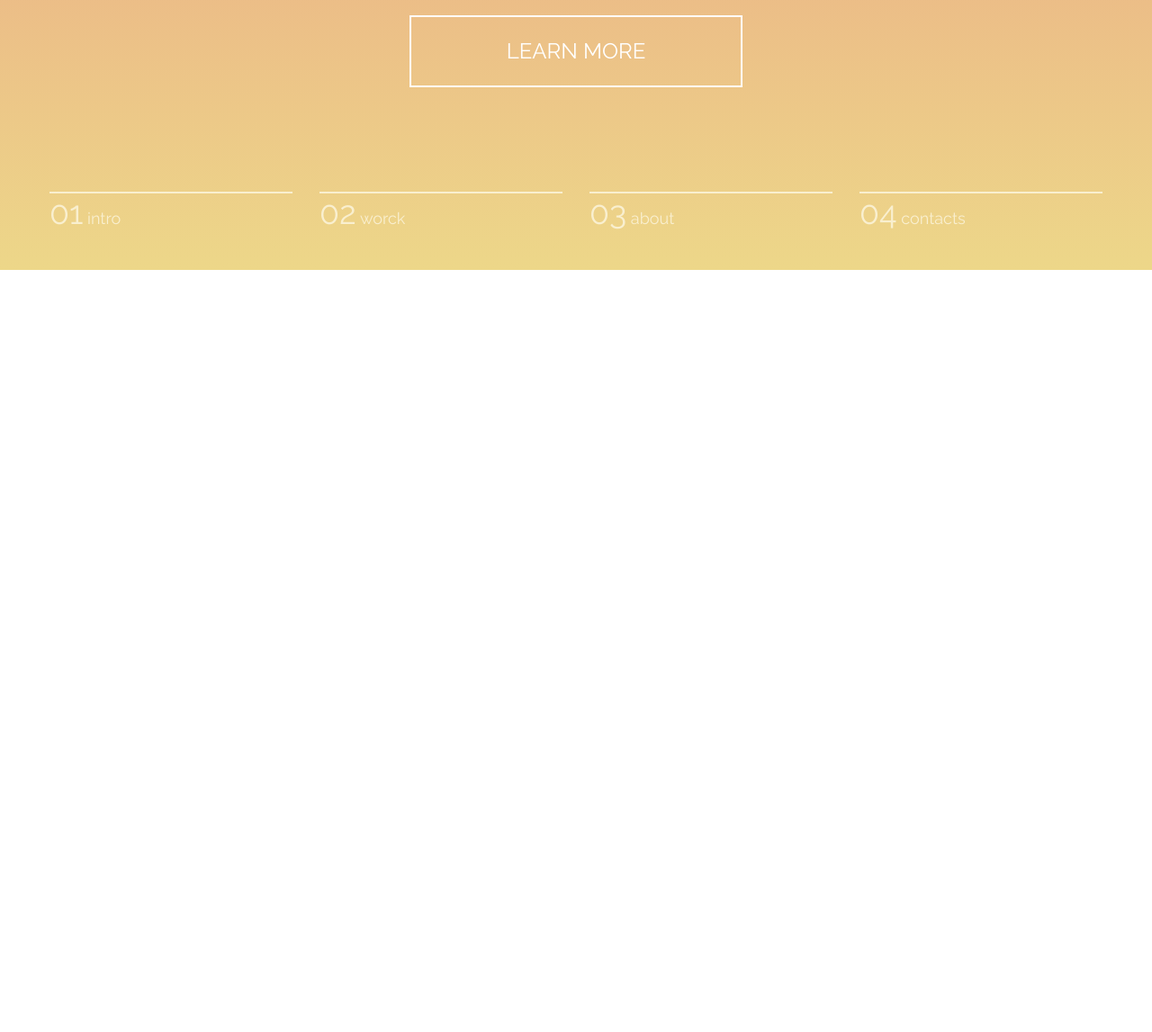
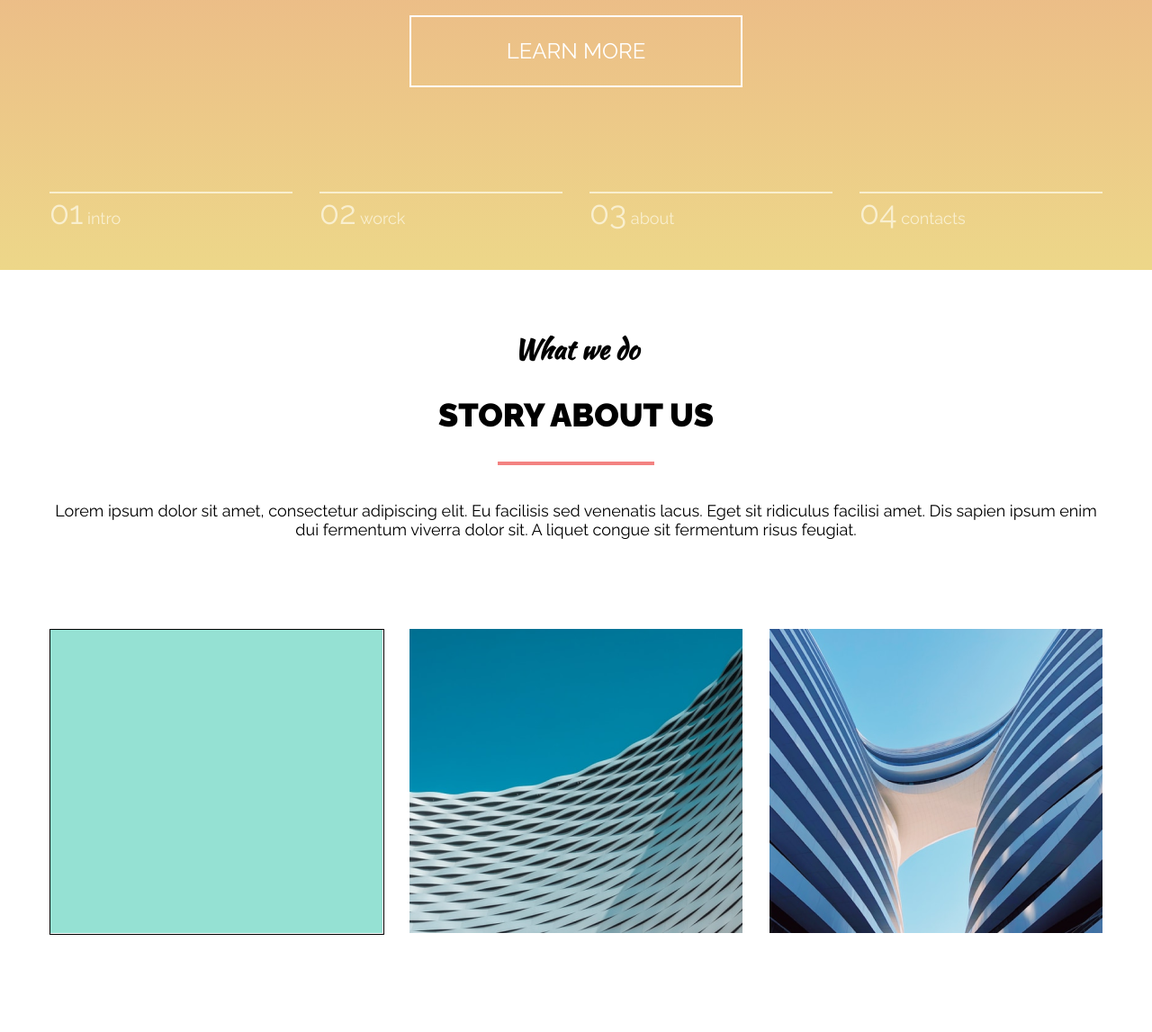
Before and after one commit to HEGGIX/TeachMeSkills, a plain HTML site: page index.html in a window 1280 px wide. Shown: the part 706-1853 px from the top of the page at 90% size. Before the commit the page ends 1006 px from the top, so only its background shows below. Drawn offline with Linux system fonts and the light colour scheme.

Commit message:
feat: add second section

```diff
--- a/css/style.css
+++ b/css/style.css
@@ -60,7 +60,7 @@ header{
 .banner-title{
     height: 370px;
     color: #FFFFFF;
-    text-align:center;
+    text-align: center;
     font-family: "Montserrat", sans-serif;
     font-size: 144px;
     line-height: 175.54px;
@@ -130,3 +130,62 @@ header{
 .banner-menu__item:last-child{
     margin-right: 0;
 }
+
+.about-us__subtitle{
+    font-family: "Kaushan Script", sans-serif;
+    font-size: 30px;
+    line-height: 43.53px;
+    text-align: center;
+    padding-top: 42px;
+}
+
+.about-us__title{
+    font-family: "Raleway",sans-serif;
+    font-size: 36px;
+    font-weight: 900;
+    line-height: 42.26px;
+    text-align: center;
+}
+
+.about-us__line-container{
+    display: flex;
+    justify-content: center;
+    flex-wrap: wrap;
+}
+
+.about-us__line{
+    width: 170px;
+    border: 2px solid #F38281;
+}
+
+.about-us__text{
+    font-family: "Raleway",sans-serif;
+    font-size: 18px;
+    line-height: 21.13px;
+    text-align: center;
+    margin-top: 40px;
+}
+
+.about-us__img-container{
+    display: flex;
+    justify-content: space-between;
+    flex-wrap: wrap;
+    margin-top: 100px;
+    padding-bottom: 106px;
+}
+
+.about-us__square{
+    width: 370px;
+    height: 338px;
+    background-color: #95E1D3;
+    z-index: 1;
+}
+
+.square__super-team{
+    width: 370px;
+    height: 338px;
+    border: 1px solid black;
+    margin-right: 16px;
+    margin-bottom: 16px;
+    z-index: 2;
+}
--- a/index.html
+++ b/index.html
@@ -47,5 +47,29 @@
             </div>
         </section>
     </div>
+    <main>
+        <section class="about-us">
+            <div class="wrapper">
+                <h2 class="about-us__subtitle">What we do</h2>
+                <h1 class="about-us__title">STORY ABOUT US</h1>
+                <div class="about-us__line-container">
+                    <div class="about-us__line"></div>
+                </div>
+                <div class="about-us__text-container">
+                    <div class="about-us__text">Lorem ipsum dolor sit amet, consectetur adipiscing elit. Eu facilisis sed venenatis lacus.
+                        Eget sit ridiculus facilisi amet. Dis sapien ipsum enim dui fermentum viverra dolor sit.
+                        A liquet congue sit fermentum risus feugiat.
+                    </div>
+                </div>
+                <div class="about-us__img-container">
+                    <div class="about-us__square">
+                        <div class="square__super-team"></div>
+                    </div>
+                    <div class="about-us__img"><img src="/css/aboutUs-images__first.png" alt=""></div>
+                    <div class="about-us__img"><img src="/css/aboutUs-images__second.png" alt=""></div>
+                </div>
+            </div>
+        </section>
+    </main>
 </body>
 </html>
```
Also changed, not shown: css/aboutUs-images__first.png (added), css/aboutUs-images__second.png (added).
